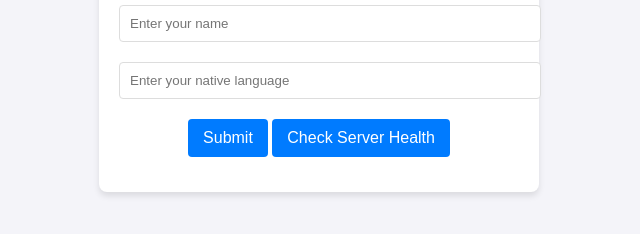
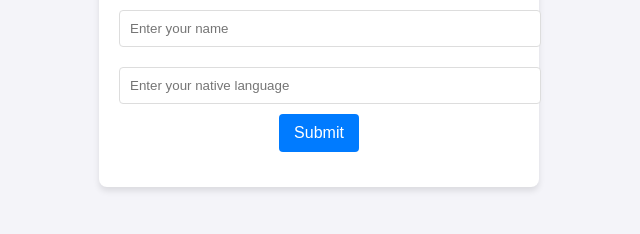
Before and after one commit to hemanthtadikonda/UserInfoApp, a plain HTML site: page frontend/index.html in a window 1280 px wide. Shown: the part 356-590 px from the top of the page, without its empty margins (321-961 px from the left). Drawn offline with Linux system fonts and the light colour scheme.

Commit message:
User-Info-app

```diff
--- a/frontend/index.html
+++ b/frontend/index.html
@@ -40,7 +40,6 @@
             cursor: pointer;
             border-radius: 4px;
             font-size: 16px;
-            margin-top: 10px;
         }
         button:hover {
             background-color: #0056b3;
@@ -57,22 +56,18 @@
     <input type="text" id="name" placeholder="Enter your name">
     <input type="text" id="language" placeholder="Enter your native language">
     <button onclick="sendData()">Submit</button>
-    <button onclick="checkHealth()">Check Server Health</button>
     <div class="message" id="message"></div>
 </div>
-
 <script>
         async function sendData() {
             const name = document.getElementById('name').value;
             const language = document.getElementById('language').value;
             const messageDiv = document.getElementById('message');
-
             if (!name || !language) {
                 messageDiv.textContent = 'Please fill in both fields.';
                 messageDiv.style.color = 'red';
                 return;
             }
-
             try {
                 const response = await fetch('/api/greet', {
                     method: 'POST',
@@ -81,7 +76,6 @@
                     },
                     body: JSON.stringify({ name, language }),
                 });
-
                 const data = await response.json();
                 if (response.ok) {
                     messageDiv.textContent = data.message;
@@ -95,28 +89,6 @@
                 messageDiv.style.color = 'red';
             }
         }
-
-    async function checkHealth() {
-        const messageDiv = document.getElementById('message');
-
-        try {
-            const response = await fetch('/health', {
-                method: 'GET',
-            });
-
-            if (response.ok) {
-                const data = await response.json();
-                messageDiv.textContent = `Server is ${data.status}`;
-                messageDiv.style.color = 'green';
-            } else {
-                messageDiv.textContent = 'Server is not healthy!';
-                messageDiv.style.color = 'red';
-            }
-        } catch (error) {
-            messageDiv.textContent = 'Error connecting to the server.';
-            messageDiv.style.color = 'red';
-        }
-    }
     </script>
 </body>
 </html>
```
Lines whose indentation alone changed are shown as unchanged.
